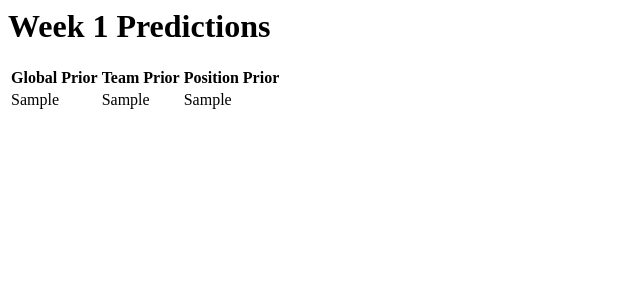
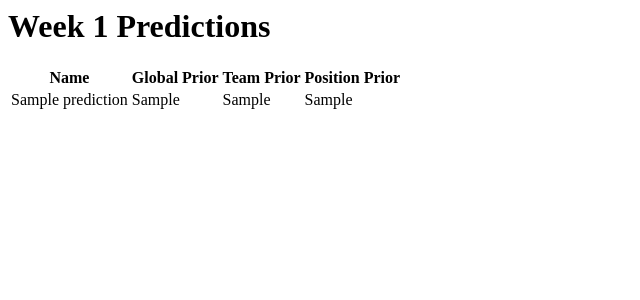
Before and after one commit to joconnor-ml/forecasting-fantasy-football, a Flask app: page /list in a window 1280 px wide. Shown: the top 300 px of the page, without its empty margins (0-640 px from the left). Run offline with Flask 2, Linux system fonts and the light colour scheme; a database or web service that is not in the repository returns one stand-in record (values such as "Sample title").

Commit message:
improve predictions page. Add webapp to rebuild script

```diff
--- a/webapp/templates/index.html
+++ b/webapp/templates/index.html
@@ -7,12 +7,14 @@
 <h1>Week 1 Predictions</h1>
 <table>
     <tr id="row">
+        <th>Name</th>
         <th>Global Prior</th>
         <th>Team Prior</th>
         <th>Position Prior</th>
     </tr>
     {% for pred in preds %}
     <tr class="datas">
+        <td>{{ pred["name"] }}</td>
         <td>{{ pred["bayes_global_prior"] }}</td>
         <td>{{ pred["bayes_team_prior"] }}</td>
         <td>{{ pred["bayes_position_prior"] }}</td>
```
Also changed, not shown: 1 other file.
